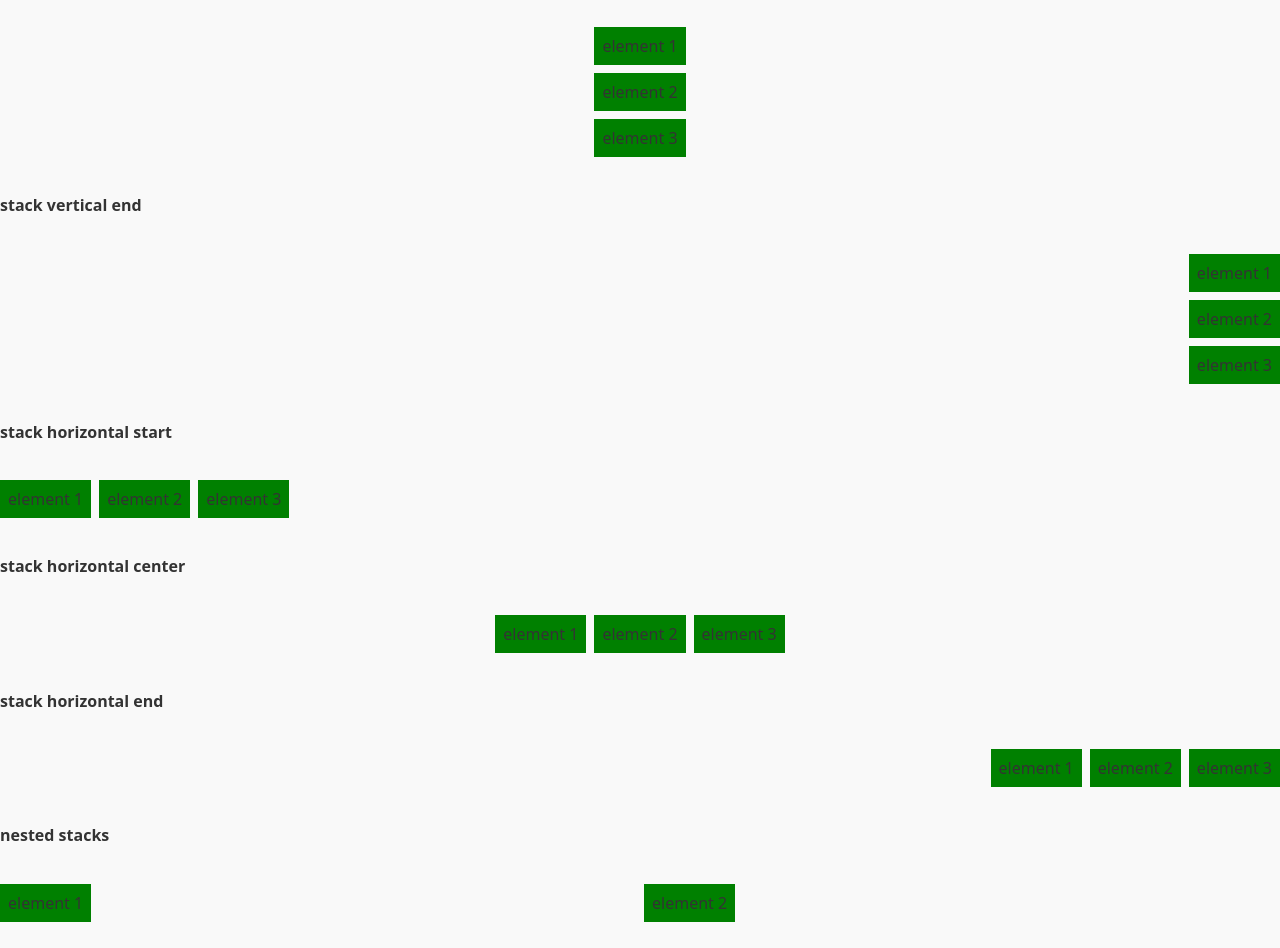
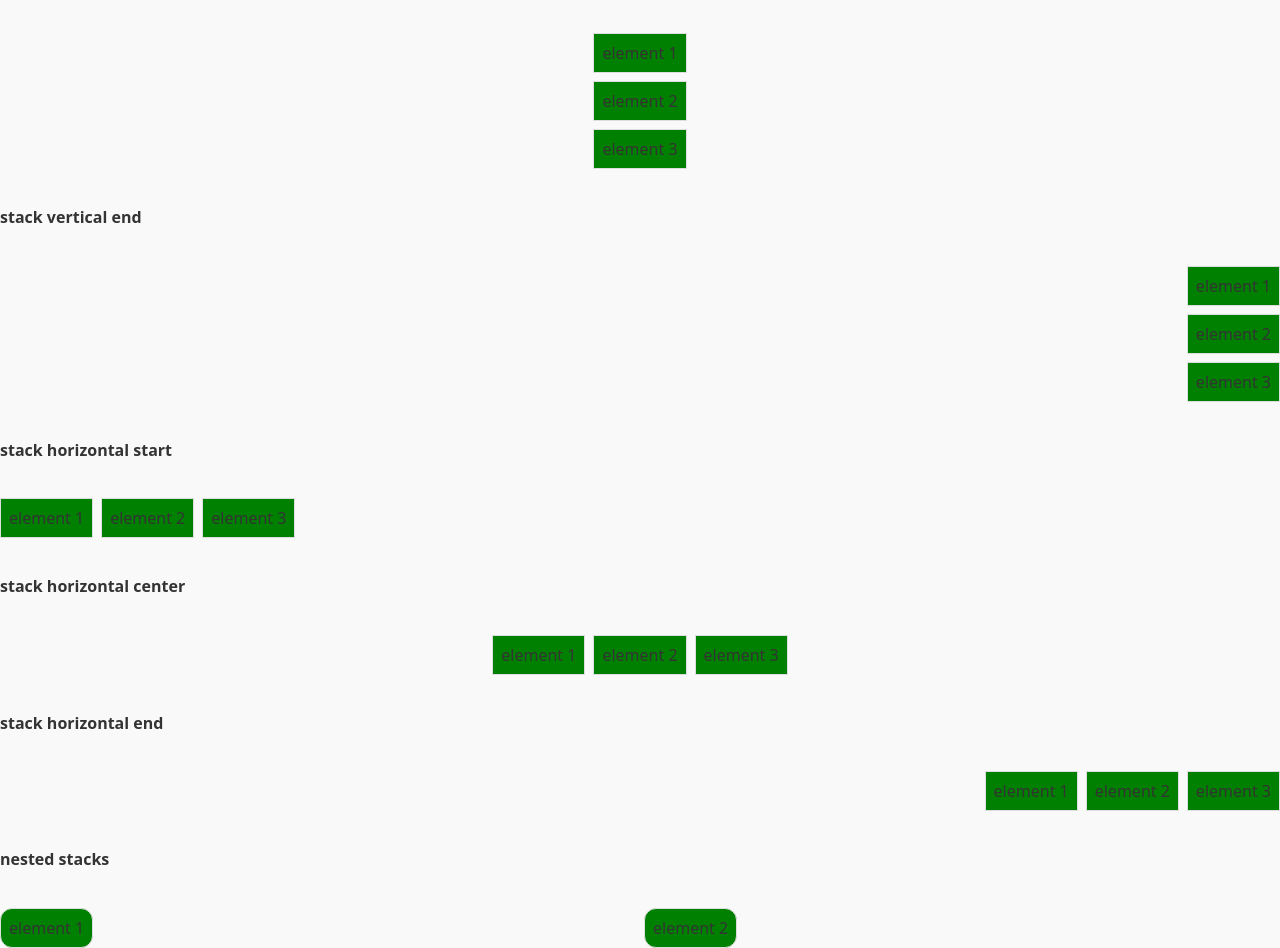
Before and after one commit to robinjac/R4, a SvelteKit app: page / in a window 1280 px wide. Shown: the part 280-1228 px from the top of the page. Before the commit the page ends 1202 px from the top, so only its background shows below. Built offline with nearby package versions, Linux system fonts and the light colour scheme.

Commit message:
Add border tokens

```diff
--- a/src/components/View.svelte
+++ b/src/components/View.svelte
@@ -11,15 +11,15 @@
 
     const fromBorder = (border: Props["border"]) => {
         if (typeof border === "boolean") {
-            return border ? "1px solid var(--color-border)" : "none";
+            return border ? "1px solid var(--border-color)" : "none";
         }
 
         if (typeof border === "object") {
             return `
-                ${border.top ? "1px solid var(--color-border)" : "none"}
-                ${border.right ? "1px solid var(--color-border)" : "none"}
-                ${border.bottom ? "1px solid var(--color-border)" : "none"}
-                ${border.left ? "1px solid var(--color-border)" : "none"}
+                ${border.top ? "1px solid var(--border-color)" : "none"}
+                ${border.right ? "1px solid var(--border-color)" : "none"}
+                ${border.bottom ? "1px solid var(--border-color)" : "none"}
+                ${border.left ? "1px solid var(--border-color)" : "none"}
             `;
         }
 
@@ -49,7 +49,7 @@
         }
 
         if(rounded === true) {
-            return "var(--radius-m)";
+            return "var(--radius-s)";
         }
 
         if (typeof rounded === "object") {
--- a/src/routes/+page.svelte
+++ b/src/routes/+page.svelte
@@ -44,9 +44,9 @@
 
   <h4>nested stacks</h4>
    <Stack gap="xxs">
-    <View padding="xxs" border background="green">element 1</View>
+    <View padding="xxs" border rounded background="green">element 1</View>
     <Stack align="center">
-        <View padding="xxs" border background="green">element 2</View>
+        <View padding="xxs" border rounded background="green">element 2</View>
     </Stack>
   </Stack>
 </Stack>
--- a/src/styles.css
+++ b/src/styles.css
@@ -28,6 +28,9 @@ body {
   --size-l: var(--space-5);
   --size-xl: var(--space-6);
   --size-xxl: var(--space-7);
+
+  --border-color: #ddd;
+  --border-width: 1px;
 }
 
 /* Tablet overrides */
```
